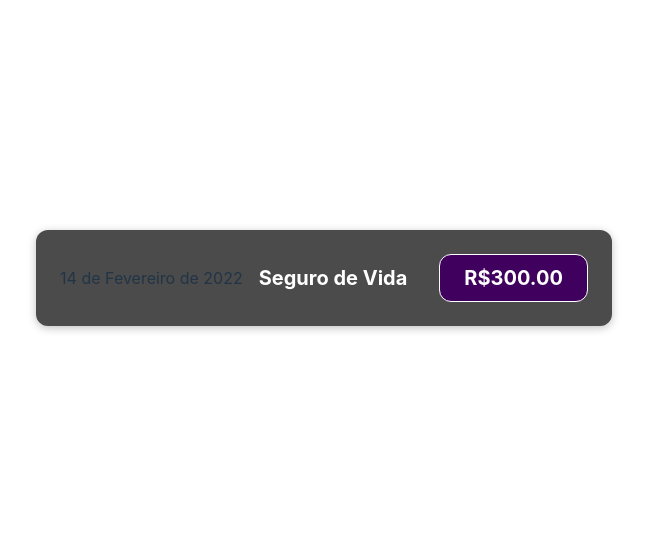
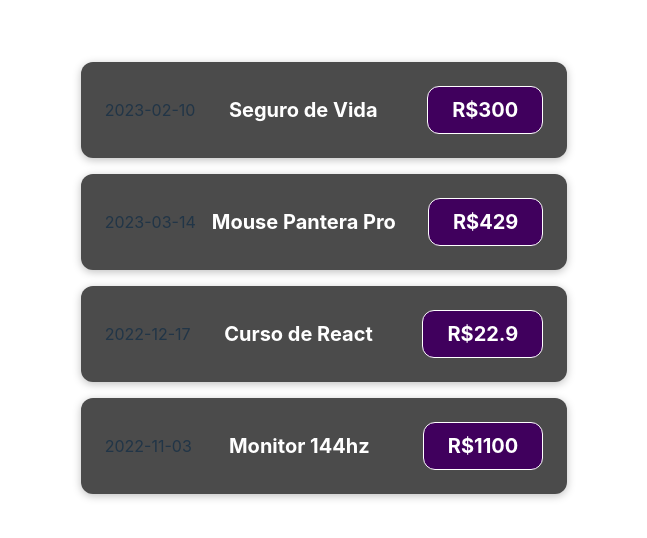
Before and after one commit to mathesukkj/expense-tracker, a React (Vite) app: page / in a window 1280 px wide. Shown: the part 122-660 px from the top of the page, without its empty margins (316-963 px from the left). Built offline with nearby package versions, Linux system fonts and the light colour scheme.

Commit message:
Added dynamic output via props

```diff
--- a/src/App.jsx
+++ b/src/App.jsx
@@ -3,11 +3,55 @@ import "./App.css";
 import ExpenseItem from "./components/ExpenseItem";
 
 function App() {
-    const [count, setCount] = useState(0);
+    const expenses = [
+        {
+            id: "e1",
+            title: "Seguro de Vida",
+            price: 300,
+            date: new Date(2023, 1, 10),
+        },
+        {
+            id: "e2",
+            title: "Mouse Pantera Pro",
+            price: 429,
+            date: new Date(2023, 2, 14),
+        },
+        {
+            id: "e3",
+            title: "Curso de React",
+            price: 22.9,
+            date: new Date(2022, 11, 17),
+        },
+        {
+            id: "e4",
+            title: "Monitor 144hz",
+            price: 1100,
+            date: new Date(2022, 10, 3),
+        },
+    ];
 
     return (
         <div className="App">
-            <ExpenseItem />
+            <ExpenseItem
+                title={expenses[0].title}
+                price={expenses[0].price}
+                date={expenses[0].date}
+            />
+            <ExpenseItem
+                title={expenses[1].title}
+                price={expenses[1].price}
+                date={expenses[1].date}
+            />
+            <ExpenseItem
+                title={expenses[2].title}
+                price={expenses[2].price}
+                date={expenses[2].date}
+            />
+            <ExpenseItem
+                title={expenses[3].title}
+                price={expenses[3].price}
+                date={expenses[3].date}
+            />
         </div>
     );
 }
--- a/src/components/ExpenseItem.css
+++ b/src/components/ExpenseItem.css
@@ -9,7 +9,7 @@
     background-color: #4b4b4b;
 }
 
-.expense-item__description {
+.expense-item .description {
     display: flex;
     flex-direction: column;
     gap: 1rem;
@@ -27,7 +27,7 @@
     color: white;
 }
 
-.expense-item__price {
+.expense-item .price {
     font-size: 1rem;
     font-weight: bold;
     color: white;
@@ -38,18 +38,18 @@
 }
 
 @media (min-width: 580px) {
-    .expense-item__description {
+    .expense-item .description {
         flex-direction: row;
         align-items: center;
         justify-content: flex-start;
         flex: 1;
     }
 
-    .expense-item__description h2 {
+    .expense-item .description h2 {
         font-size: 1.25rem;
     }
 
-    .expense-item__price {
+    .expense-item .price {
         font-size: 1.25rem;
         padding: 0.5rem 1.5rem;
     }
--- a/src/components/ExpenseItem.jsx
+++ b/src/components/ExpenseItem.jsx
@@ -1,13 +1,14 @@
 import React from "react";
 import "./ExpenseItem.css";
 
-export default function ExpenseItem() {
+export default function ExpenseItem(props) {
     return (
         <div className="expense-item">
-            <div>14 de Fevereiro de 2022</div>
-            <div className="expense-item__description">
-                <h2>Seguro de Vida</h2>
-                <div className="expense-item__price">R$300.00</div>
+            <div>{props.date.toISOString().substring(0, 10)}</div>
+
+            <div className="description">
+                <h2>{props.title}</h2>
+                <div className="price">R${props.price}</div>
             </div>
         </div>
     );
```
